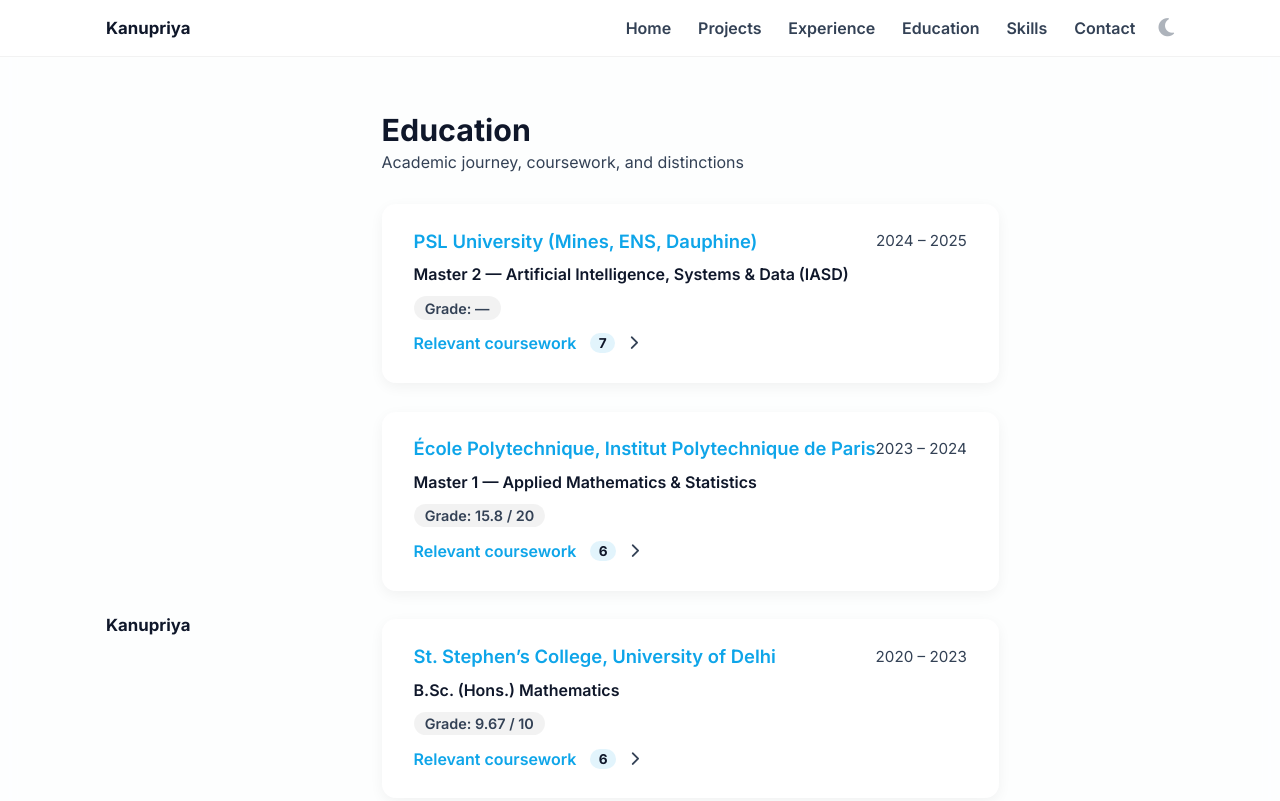
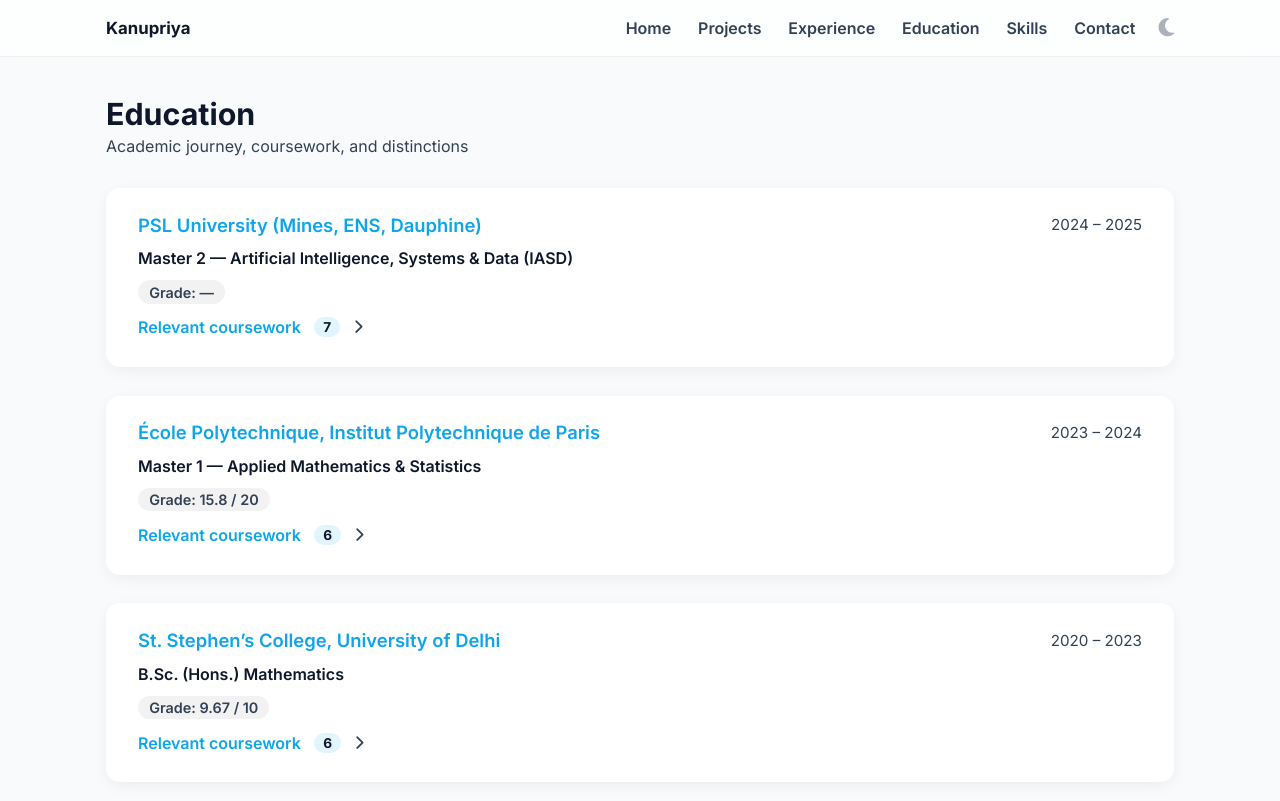
Before and after one commit to kanu2406/kanu2406.github.io, a plain HTML site: page education.html in a window 1280 px wide. Shown: the top 801 px of the page. Drawn offline with Linux system fonts and the light colour scheme.

Commit message:
fixed education page

```diff
--- a/education.html
+++ b/education.html
@@ -147,10 +147,7 @@
 <body>
   <!-- NAVBAR (same as index.html) -->
   <!-- NAV -->
-  <nav class="navbar" id="navbar" role="navigation" aria-label="Main navigation">
-  <div class="nav-container">
-    <!-- BRAND (not a hyperlink) -->
-    <div class="brand nav-brand" aria-hidden="false">Kanupriya</div>
+
 
     <!-- NAV ACTIONS: links + theme toggle grouped so spacing is easy to control -->
     <!-- <div class="nav-actions" role="group" aria-label="Navigation links and theme toggle">
```
